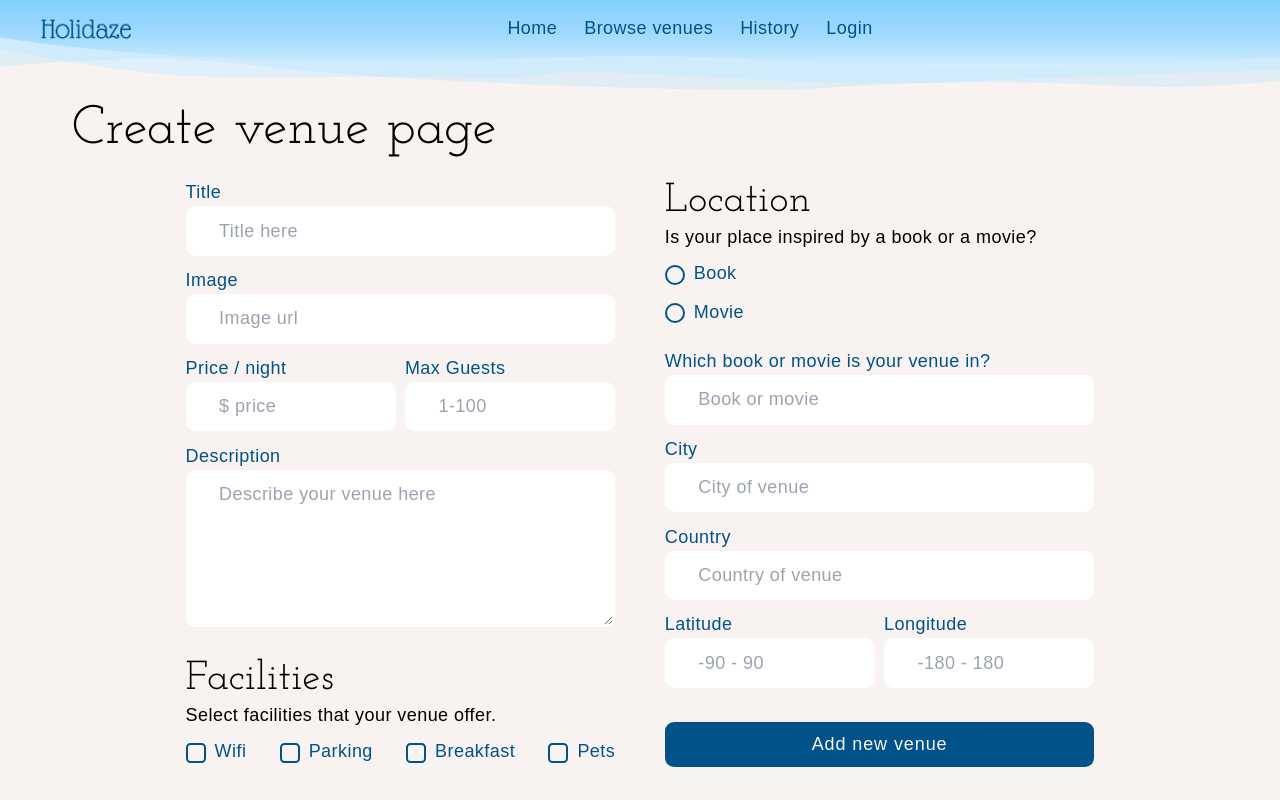
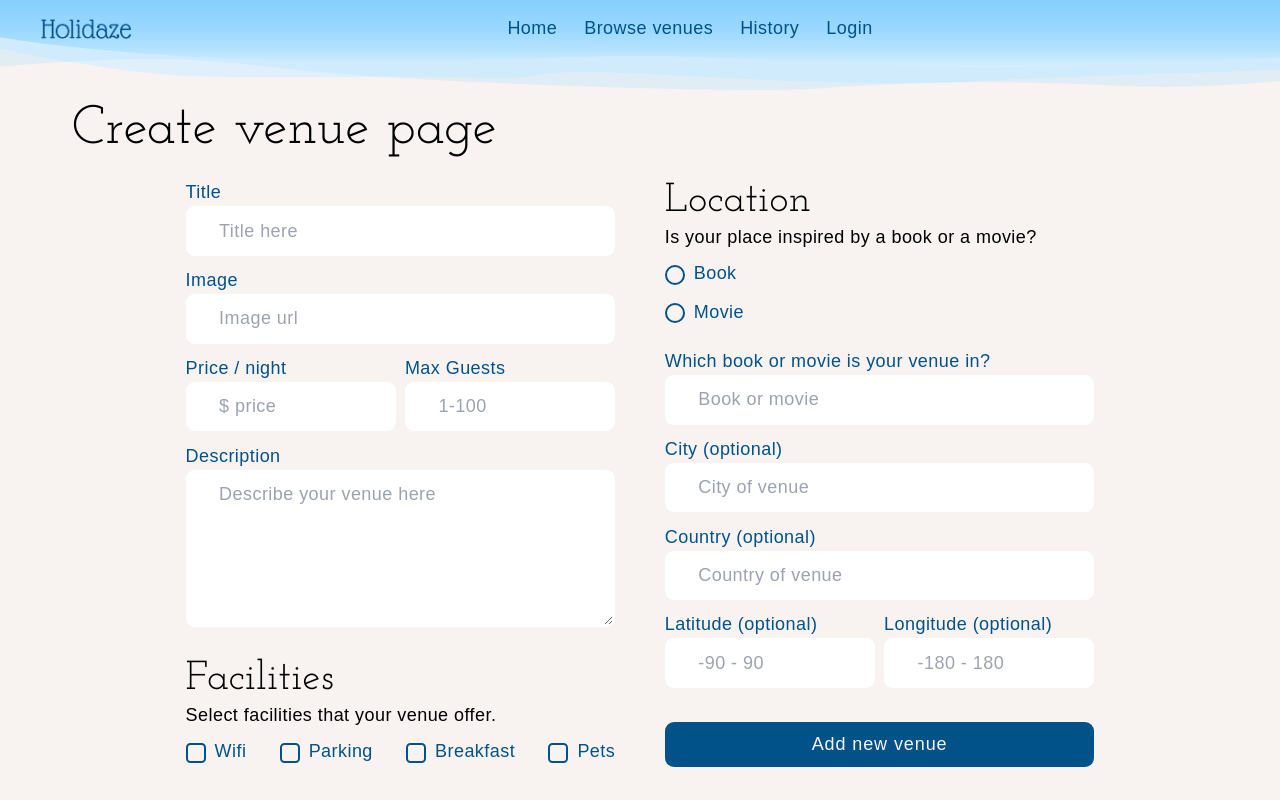
Before and after one commit to mariesaeter/Noroff-project-exam-2, a React (Vite) app: page /create-venue in a window 1280 px wide. Shown: the top 800 px of the page. Built offline with nearby package versions, Linux system fonts and the light colour scheme; a web font is replaced by a local one.

Commit message:
Adds error messages to create venue form

```diff
--- a/src/components/forms/Input.jsx
+++ b/src/components/forms/Input.jsx
@@ -28,6 +28,7 @@ export const Input = ({
   error,
   register,
   value,
+  step,
 }) => {
   return (
     <div>
@@ -40,6 +41,7 @@ export const Input = ({
           className={inputClass}
           placeholder={placeholder}
           value={value}
+          step={step}
         />
         <p className="text-error-dark text-sm mt-1">{error}</p>
       </div>
--- a/src/components/forms/VenueForm.jsx
+++ b/src/components/forms/VenueForm.jsx
@@ -50,6 +50,7 @@ export const VenueForm = ({ schema, btnText, useOnSubmit, values, id }) => {
               placeholder="$ price"
               register={register}
               error={errors.price?.message}
+              step={".01"}
             />
             <Input
               type="number"
@@ -71,6 +72,9 @@ export const VenueForm = ({ schema, btnText, useOnSubmit, values, id }) => {
               {...register("description")}
               rows="5"
             ></textarea>
+            <p className="text-error-dark text-sm mt-1">
+              {errors.description?.message}
+            </p>
           </div>
           <h2>Facilities</h2>
           <p>Select facilities that your venue offer.</p>
@@ -141,10 +145,10 @@ export const VenueForm = ({ schema, btnText, useOnSubmit, values, id }) => {
                 {...register("location.zip")}
               />
               <label htmlFor="location.zip">Movie</label>
-              <p className="text-error-dark text-sm mt-1">
-                {errors.zip?.message}
-              </p>
             </div>
+            <p className="text-error-dark text-sm mt-1">
+              {errors.zip?.message}
+            </p>
           </div>
           <Input
             type="string"
@@ -157,7 +161,7 @@ export const VenueForm = ({ schema, btnText, useOnSubmit, values, id }) => {
           <Input
             type="string"
             name="location.city"
-            label="City"
+            label="City (optional)"
             placeholder="City of venue"
             register={register}
             error={errors.city?.message}
@@ -165,7 +169,7 @@ export const VenueForm = ({ schema, btnText, useOnSubmit, values, id }) => {
           <Input
             type="string"
             name="location.country"
-            label="Country"
+            label="Country (optional)"
             placeholder="Country of venue"
             register={register}
             error={errors.country?.message}
@@ -174,20 +178,22 @@ export const VenueForm = ({ schema, btnText, useOnSubmit, values, id }) => {
             <Input
               type="number"
               name="location.lat"
-              label="Latitude"
+              label="Latitude (optional)"
               placeholder="-90 - 90"
               register={register}
               error={errors.lat?.message}
+              step={".0001"}
             />
             <Input
               type="number"
               name="location.lng"
-              label="Longitude"
+              label="Longitude (optional)"
               placeholder="-180 - 180"
               register={register}
               error={errors.lng?.message}
+              step={".0001"}
             />
-          </div>{" "}
+          </div>
           <div className="block  relative text-earth-brown  mb-2.5 mt-5">
             <BtnPrimary btnText={btnText} type="submit" />
           </div>
--- a/src/components/forms/onSubmit.jsx
+++ b/src/components/forms/onSubmit.jsx
@@ -9,6 +9,7 @@ export const useOnSubmitCreateVenue = async (data) => {
     data.media = data.media.split(" ");
 
     await apiPost(data, URL_VENUE);
+    alert(`Your venue ${data.name} was created successfully!`);
   } catch (error) {
     console.log(error);
   }
--- a/src/pages/manager/CreateVenue.jsx
+++ b/src/pages/manager/CreateVenue.jsx
@@ -4,20 +4,47 @@ import { NavBgGradient } from "../../components/styled-components/Navbg";
 import * as yup from "yup";
 
 const CreateVenueSchema = yup.object({
-  name: yup.string().required(),
-  maxGuests: yup.number().required(),
-  price: yup.number().required(),
-  media: yup.string(),
-  description: yup.string().required(),
+  name: yup
+    .string()
+    .min(3, "Your venue needs a title of at least 3 characters")
+    .required(),
+  maxGuests: yup
+    .number()
+    .typeError("you must specify a number")
+    .min(1, "min number of guests is 1")
+    .required(),
+  price: yup
+    .number()
+    .typeError("Venue needs to have a price")
+    .min(1, "min price is $1")
+    .required(),
+  media: yup.string().required("Your image must be a url 'https://url'"),
+  description: yup
+    .string()
+    .min(10, "Your venue description needs to be at least 10 characters")
+    .required(),
   meta: yup.object(),
-  location: yup.object({
-    zip: yup.string().required(),
-    address: yup.string(),
-    lng: yup.number(),
-    lat: yup.number(),
-  }),
-  city: yup.string(),
-  country: yup.string(),
+  location: yup.object({}),
+  address: yup.string().required("Book or movie needs to be added"),
+  lng: yup
+    .number("Must be a number")
+    .typeError("longitude needs to be a number")
+    .min(-180, "Longitude can't be lower than -180 degrees")
+    .max(180, "Longitude can't be more than 180 degrees")
+    .notRequired(),
+  lat: yup
+    .number("Must be a number")
+    .typeError("Latitude needs to be a number")
+    .min(-90, "Latitude can't be lower than -90 degrees")
+    .max(90, "Latitude can't be more than 90 degrees")
+    .notRequired(),
+  zip: yup.string().required("You need to choose either book or movie"),
+  city: yup
+    .string(1, "City needs to be at least 1 character long")
+    .notRequired(),
+  country: yup
+    .string(1, "City needs to be at least 1 character long")
+    .notRequired(),
 });
 export const CreateVenue = () => {
   return (
```
